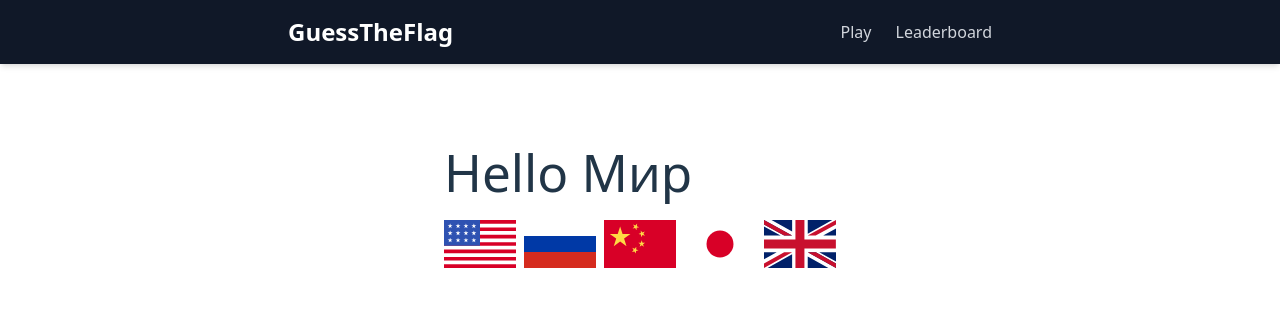
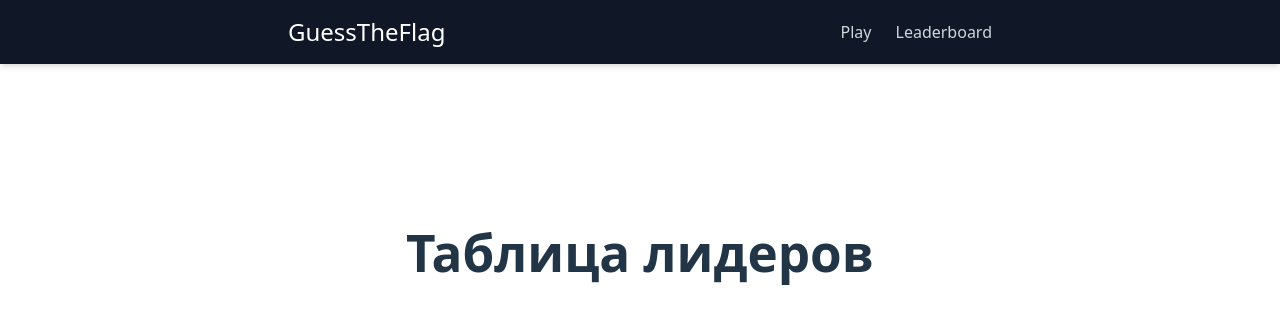
Before and after one commit to sk1F25/guess-da-flag, a React (Vite) app: page /leaderboard in a window 1280 px wide. Shown: the top 324 px of the page. Built offline with nearby package versions, Linux system fonts and the light colour scheme.

Commit message:
📚 added routes home game leaderboard

```diff
--- a/package.json
+++ b/package.json
@@ -17,6 +17,7 @@
     "country-flag-icons": "^1.5.18",
     "react": "^19.0.0",
     "react-dom": "^19.0.0",
+    "react-router-dom": "^7.2.0",
     "tailwindcss": "^4.0.9"
   },
   "devDependencies": {
--- a/src/App.jsx
+++ b/src/App.jsx
@@ -1,12 +1,22 @@
+import { BrowserRouter, Routes, Route } from "react-router-dom";
 import { Header } from "./components/header/header";
-import { Game } from "./components/game/game";
+import { Home } from "./pages/home/home";
+import { Game } from "./pages/game/game";
+import { Leaderboard } from "./pages/leaderboard/leaderboard";
 
 function App() {
   return (
-    <div className="w-full flex justify-center flex-col">
-      <Header />
-      <Game className="mx-auto mt-20" />
-    </div>
+    <BrowserRouter>
+      <div className="w-full flex justify-center flex-col">
+        <Header />
+        <Routes>
+          <Route path="/" element={<Home />} />
+          <Route path="/game" element={<Game className="mx-auto" />} />
+          <Route path="/leaderboard" element={<Leaderboard />} />
+        </Routes>
+      </div>
+    </BrowserRouter>
   );
 }
+
 export default App;
--- a/src/components/header/header.jsx
+++ b/src/components/header/header.jsx
@@ -1,21 +1,25 @@
+import { Link } from "react-router-dom";
+
 export function Header() {
   return (
     <header className="w-full py-4 px-72 bg-gray-900 shadow-md flex justify-between">
-      <div className="text-2xl font-bold text-white">GuessTheFlag</div>
-      <nav className=" flex items-center justify-between">
+      <Link to="/" className="text-2xl font-bold text-white">
+        GuessTheFlag
+      </Link>
+      <nav className="flex items-center justify-between">
         <div className="flex items-center space-x-6">
-          <a
-            href="#"
+          <Link
+            to="/game"
             className="text-gray-300 hover:text-white transition-colors"
           >
             Play
-          </a>
-          <a
-            href="#"
+          </Link>
+          <Link
+            to="/leaderboard"
             className="text-gray-300 hover:text-white transition-colors"
           >
             Leaderboard
-          </a>
+          </Link>
         </div>
       </nav>
     </header>
--- a/src/components/game/game.jsx
+++ b/src/pages/game/game.jsx
@@ -3,7 +3,9 @@ import { US, RU, CN, JP, GB } from "country-flag-icons/react/3x2";
 
 export function Game({ className }) {
   return (
-    <div className={clsx(className, "max-w-lg")}>
+    <div
+      className={clsx(className, "max-w-lg flex flex-col justify-center pt-40")}
+    >
       <h1>Hello Мир</h1>
       <div className="flex h-12 mt-5 gap-2">
         <US /> <RU /> <CN /> <JP /> <GB />
--- /dev/null
+++ b/src/pages/home/home.jsx
@@ -0,0 +1,17 @@
+import { useNavigate } from "react-router-dom";
+
+export function Home() {
+  const navigate = useNavigate();
+
+  return (
+    <div className="flex flex-col items-center justify-center pt-40">
+      <h1 className="text-4xl font-bold mb-8">GuessTheFlag</h1>
+      <button
+        onClick={() => navigate("/game")}
+        className="bg-blue-500 hover:bg-blue-700 text-white font-bold py-2 px-4 rounded"
+      >
+        Играть
+      </button>
+    </div>
+  );
+}
--- /dev/null
+++ b/src/pages/leaderboard/leaderboard.jsx
@@ -0,0 +1,7 @@
+export function Leaderboard() {
+  return (
+    <div className="flex flex-col items-center justify-center pt-40">
+      <h1 className="text-3xl font-bold mb-6">Таблица лидеров</h1>
+    </div>
+  );
+}
```
Also changed, not shown: 1 other file (tests, documents, lock files or other folders).
